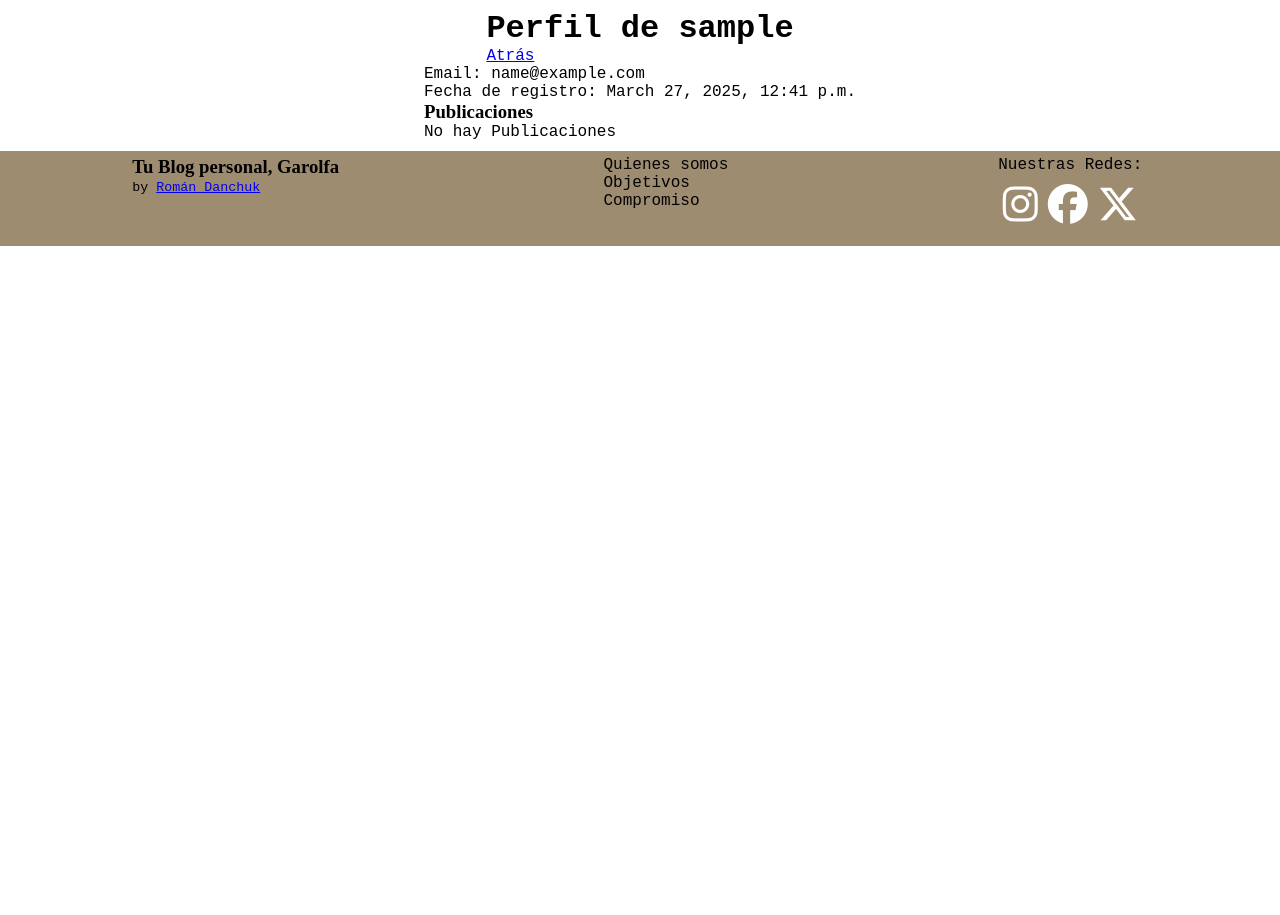
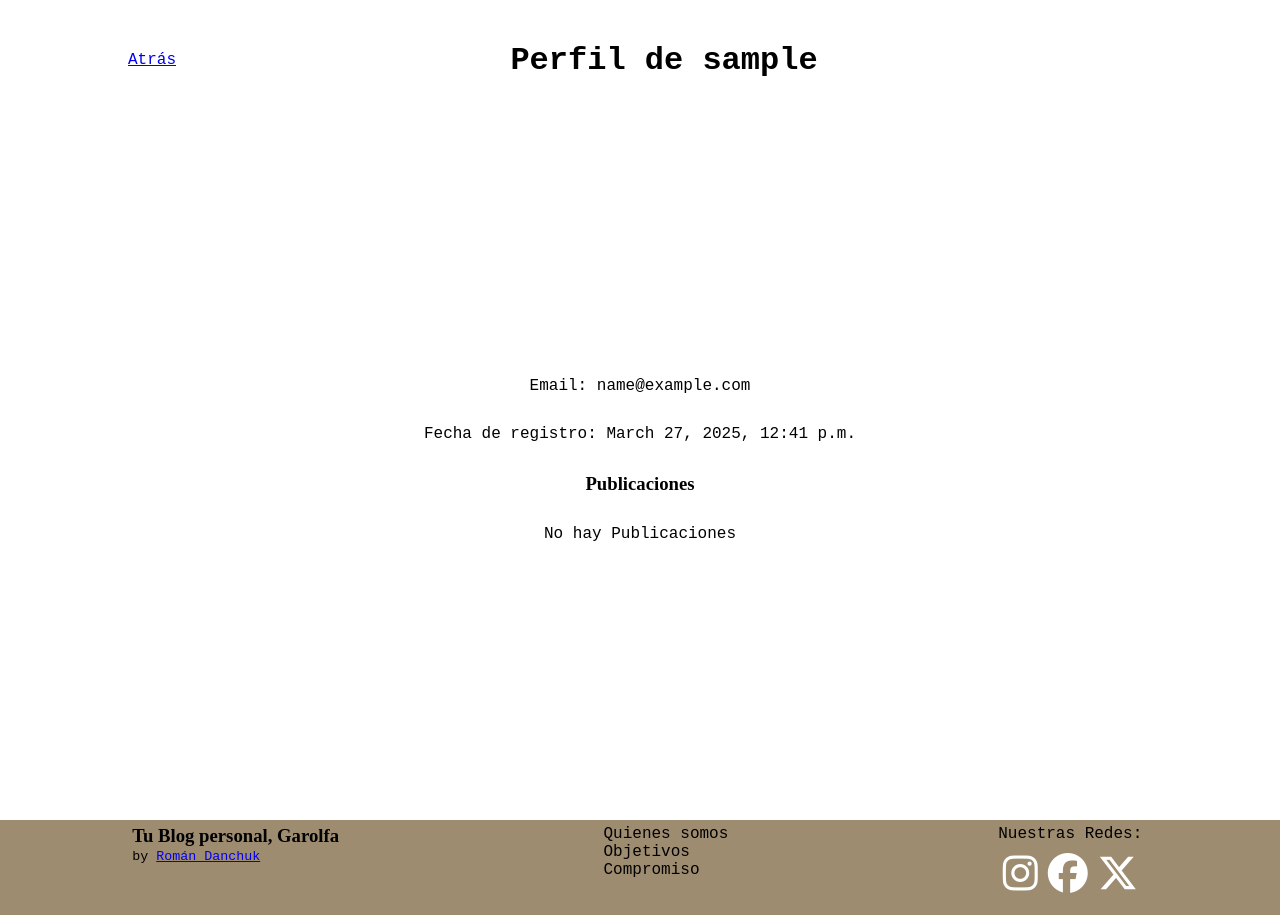
Before and after one commit to Naiitiry/django-blog, a Django app: page /accounts/profile/1/ in a window 1280 px wide. Shown: the part 55-970 px from the top of the page. Before the commit the page ends 301 px from the top, so only its background shows below. Run offline with Django 5.2, Linux system fonts and the light colour scheme; the visitor is signed in with stand-in values (Sample User, id 1); data comes from the database, SQL or seed files in the repository; data that the repository does not hold is empty; some libraries are stand-ins or nearby versions.

Commit message:
upgrades

```diff
--- a/blog/accounts/views.py
+++ b/blog/accounts/views.py
@@ -65,7 +65,6 @@ def logout_view(request):
 def user_detail(request,user_id):
     user_profile = get_object_or_404(User,id=user_id)
 
-
     is_owner = request.user == user_profile
     is_admin = request.user.is_superuser
 
--- a/blog/post/urls.py
+++ b/blog/post/urls.py
@@ -12,5 +12,5 @@ urlpatterns = [
     path('edit_comment/<int:id>/',views.edit_comment,name='edit_comment'),
     path('delete_coment/<int:id>/',views.delete_comment,name='delete_comment'),
     path('post_like/<int:id>',views.post_like,name='post_like'),
-
+    path('post_like_inpost/<int:id>',views.post_like_inpost,name='post_like_inpost')
 ]
--- a/blog/static/css/style.css
+++ b/blog/static/css/style.css
@@ -158,11 +162,34 @@ nav a:hover{
     text-decoration: underline;
 }
 
+.detail-profile{
+    display: grid;
+    grid-template-columns: 1fr;
+    grid-template-rows: 100px 1fr;
+    height: 100dvh;
+    width: 80%;
+    align-items: center;
+    .detail-header{
+        display: flex;
+        flex-direction: row;
+        flex-wrap: wrap;
+        justify-content: space-between;
+        align-items: center;
+        width: 100%;
+    }
+    .detail-header p{
+        margin: 0;
+    }
+    .detail-header h1{
+        flex-grow: 1;
+        text-align: center;
+    }
     .detail-detail{
         display: flex;
         flex-direction: column;
-    align-items:flex-start;
         justify-content: center;
+        align-items: center;
+        row-gap: 30px;
     }
     .detail-account{
         display:flex;
--- a/blog/templates/accounts/detail.html
+++ b/blog/templates/accounts/detail.html
@@ -1,13 +1,14 @@
 {% extends 'layout/base.html' %}
 
 {% block 'content' %}
-    <div class="header-detail">
+    <div class="detail-profile">
+        <div class="detail-header">
+            <p>
+                <a href="{% url 'post_index' %}">Atrás</a>
+            </p>
             <h1>
                 Perfil de {{ user_profile.username }}
             </h1>
-        <small">
-            <a href="{% url 'post_index' %}">Atrás</a>
-        </small>
         </div>
 
         <div class="detail-detail">
@@ -24,7 +25,7 @@
                         <a href="{% url 'post_view' id=post.id %}">
                             <li>
                                 <h4>{{ post.title }}</h4>
-                            <p>{{ post.description|truncatechars:20 }}</p>
+                                <p>{{ post.description|truncatechars:15 }}</p>
                             </li>
                         </a>
                     {% endfor %}
@@ -33,4 +34,5 @@
                 <p>No hay Publicaciones</p>
             {% endif %}
         </div>
+    </div>
 {% endblock %}
```
Also changed, not shown: other parts of blog/static/css/style.css (+27 -3 lines), blog/post/views.py (+9 -1 lines), blog/templates/post/detail.html (+11 -9 lines). Lines whose indentation alone changed are shown as unchanged.
